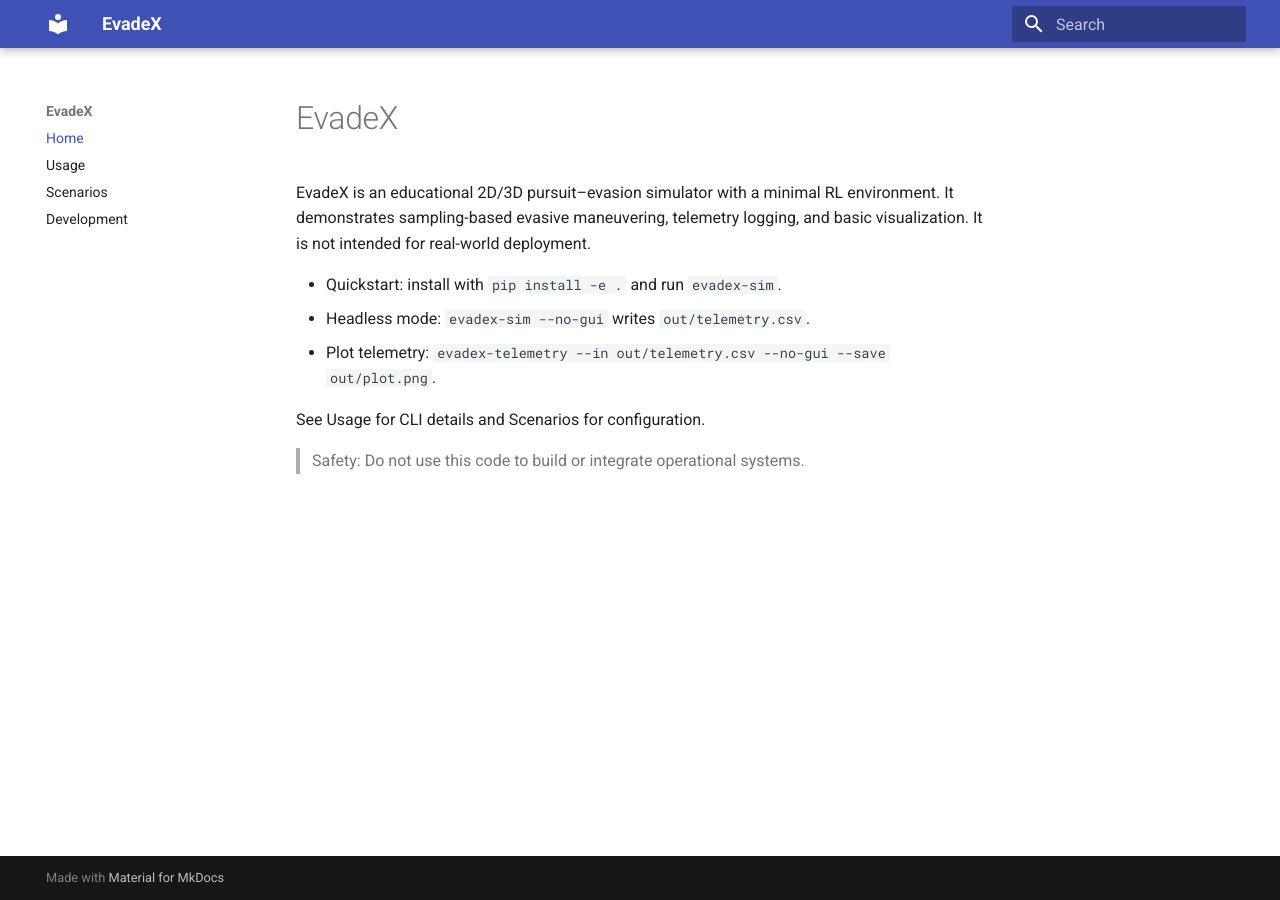
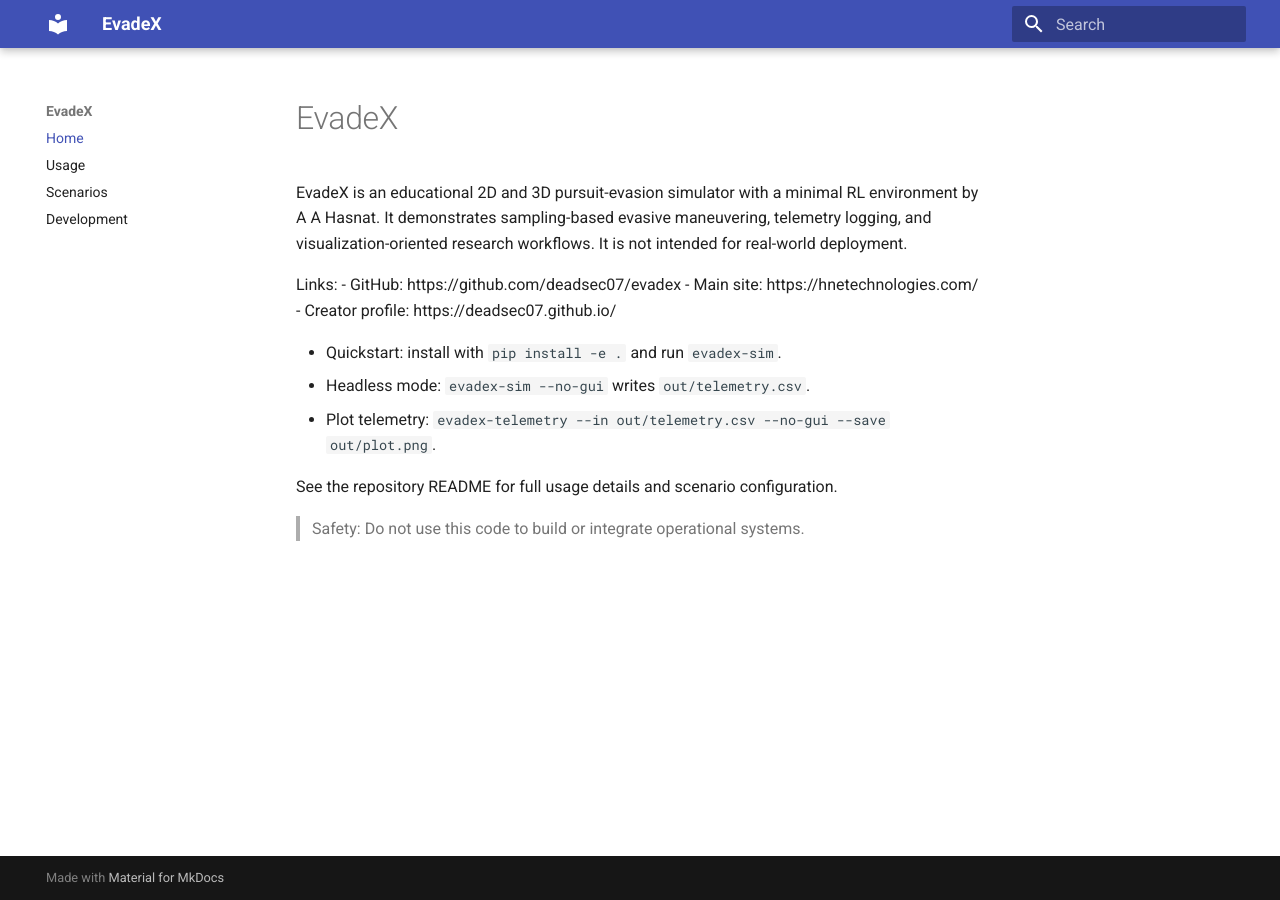
Before and after one commit to deadsec07/evadex, an MkDocs documentation site: the page built from docs/index.md, in a window 1280 px wide. Built offline with MkDocs 1.6.1 and Material for MkDocs 9.7.7, drawn with Linux system fonts in a browser that asks for light colours.

```diff
--- a/docs/index.md
+++ b/docs/index.md
@@ -1,11 +1,16 @@
 # EvadeX
 
-EvadeX is an educational 2D/3D pursuit–evasion simulator with a minimal RL environment. It demonstrates sampling-based evasive maneuvering, telemetry logging, and basic visualization. It is not intended for real-world deployment.
+EvadeX is an educational 2D and 3D pursuit-evasion simulator with a minimal RL environment by A A Hasnat. It demonstrates sampling-based evasive maneuvering, telemetry logging, and visualization-oriented research workflows. It is not intended for real-world deployment.
+
+Links:
+- GitHub: https://github.com/deadsec07/evadex
+- Main site: https://hnetechnologies.com/
+- Creator profile: https://deadsec07.github.io/
 
 - Quickstart: install with `pip install -e .` and run `evadex-sim`.
 - Headless mode: `evadex-sim --no-gui` writes `out/telemetry.csv`.
 - Plot telemetry: `evadex-telemetry --in out/telemetry.csv --no-gui --save out/plot.png`.
 
-See Usage for CLI details and Scenarios for configuration.
+See the repository README for full usage details and scenario configuration.
 
 > Safety: Do not use this code to build or integrate operational systems.
```
Also changed, not shown: README.md (+18 -105 lines).
